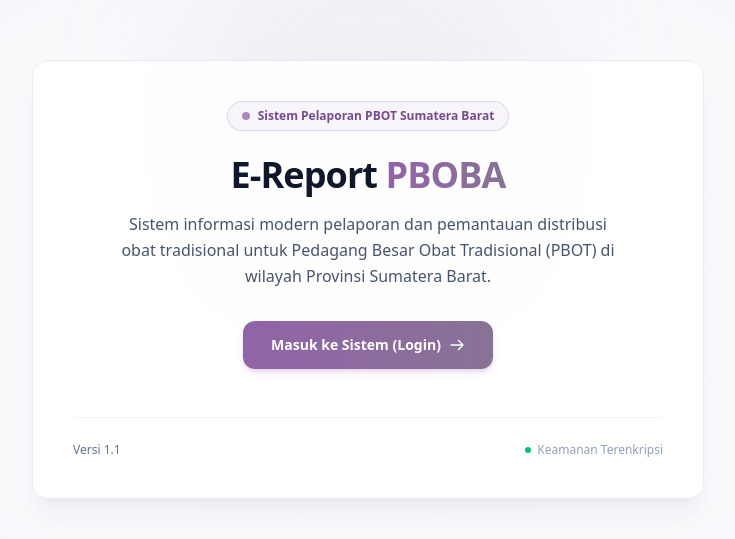
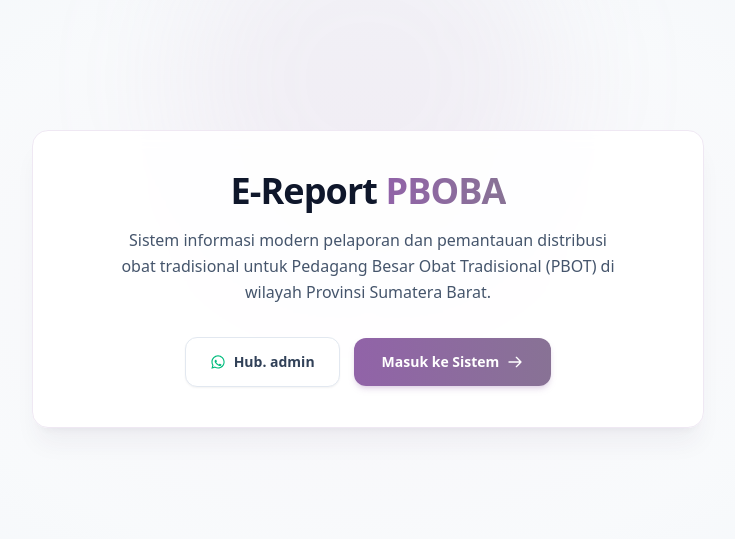
Before and after one commit to supremeinori/ereport, a Next.js app: page / in a window 1280 px wide. Shown: the part 121-660 px from the top of the page, without its empty margins (272-1007 px from the left). Built offline with nearby package versions, Linux system fonts and the light colour scheme.

Commit message:
feat(landing): add WhatsApp Hub. admin button next to login button

```diff
--- a/src/app/page.tsx
+++ b/src/app/page.tsx
@@ -7,10 +7,6 @@ export default function Home() {
       <div className="absolute top-1/4 left-1/2 -translate-x-1/2 -translate-y-1/2 w-96 h-96 bg-purple-400/10 rounded-full blur-3xl pointer-events-none" />
 
       <div className="max-w-2xl w-full bg-white/90 backdrop-blur-sm border border-purple-100 rounded-2xl shadow-xl shadow-purple-900/5 p-8 sm:p-10 text-center relative z-10">
-        <div className="inline-flex items-center gap-2 px-3.5 py-1.5 rounded-full text-xs font-semibold bg-purple-50 text-purple-700 border border-purple-200/80 mb-6 shadow-xs">
-          <span className="w-2 h-2 rounded-full bg-purple-600 animate-pulse"></span>
-          Sistem Pelaporan PBOT Sumatera Barat
-        </div>
         <h1 className="text-3xl font-extrabold tracking-tight text-slate-900 sm:text-4xl">
           E-Report <span className="bg-gradient-to-r from-purple-600 to-indigo-600 bg-clip-text text-transparent">PBOBA</span>
         </h1>
@@ -19,25 +15,31 @@ export default function Home() {
           untuk Pedagang Besar Obat Tradisional (PBOT) di wilayah Provinsi Sumatera Barat.
         </p>
 
-        <div className="mt-8 flex flex-col sm:flex-row gap-4 justify-center">
+        <div className="mt-8 flex flex-col sm:flex-row gap-3.5 justify-center items-center">
+          <a
+            href="https://wa.me/6281363622533"
+            target="_blank"
+            rel="noopener noreferrer"
+            className="w-full sm:w-auto inline-flex items-center justify-center gap-2 px-6 py-3.5 rounded-xl text-sm font-semibold text-slate-700 bg-white hover:bg-slate-50 border border-slate-200 shadow-xs hover:shadow-sm transition-all duration-200 hover:-translate-y-0.5 active:translate-y-0"
+          >
+            <svg className="w-4 h-4 text-emerald-500 fill-current" viewBox="0 0 24 24">
+              <path d="M12.04 2c-5.46 0-9.91 4.45-9.91 9.91 0 1.75.46 3.45 1.32 4.95L2.05 22l5.25-1.38c1.45.79 3.08 1.21 4.74 1.21 5.46 0 9.91-4.45 9.91-9.91 0-2.65-1.03-5.14-2.9-7.01A9.82 9.82 0 0012.04 2zm.01 1.67c4.54 0 8.24 3.7 8.24 8.24 0 2.2-.86 4.28-2.42 5.83a8.18 8.18 0 01-5.82 2.41c-1.45 0-2.88-.38-4.14-1.11l-.3-.18-3.12.82.83-3.04-.2-.31a8.19 8.19 0 01-1.25-4.42c0-4.54 3.7-8.24 8.24-8.24zm4.52 11.66c-.25-.13-1.47-.72-1.7-.81-.23-.08-.39-.13-.56.13-.17.25-.64.81-.79.97-.14.17-.29.19-.54.06-.25-.13-1.06-.39-2.02-1.25-.75-.67-1.25-1.5-1.4-1.75-.14-.25-.02-.39.11-.51.11-.11.25-.29.38-.44.13-.15.17-.25.25-.42.08-.17.04-.31-.02-.44-.06-.13-.56-1.35-.77-1.85-.2-.49-.41-.42-.56-.43h-.48c-.17 0-.44.06-.67.31-.23.25-.88.86-.88 2.1 0 1.24.9 2.44 1.03 2.61.13.17 1.78 2.71 4.31 3.8.6.26 1.07.42 1.44.54.61.19 1.16.17 1.6.1.49-.07 1.47-.6 1.68-1.18.21-.58.21-1.07.15-1.18-.06-.11-.23-.17-.48-.3z" />
+            </svg>
+            <span>Hub. admin</span>
+          </a>
+
           <Link
             href="/login"
-            className="inline-flex items-center justify-center gap-2 px-7 py-3.5 rounded-xl text-sm font-semibold text-white bg-gradient-to-r from-purple-600 to-indigo-600 hover:from-purple-700 hover:to-indigo-700 shadow-md shadow-purple-500/25 transition-all duration-200 hover:-translate-y-0.5 active:translate-y-0"
+            className="w-full sm:w-auto inline-flex items-center justify-center gap-2 px-7 py-3.5 rounded-xl text-sm font-semibold text-white bg-gradient-to-r from-purple-600 to-indigo-600 hover:from-purple-700 hover:to-indigo-700 shadow-md shadow-purple-500/25 transition-all duration-200 hover:-translate-y-0.5 active:translate-y-0"
           >
-            <span>Masuk ke Sistem (Login)</span>
+            <span>Masuk ke Sistem</span>
             <svg className="w-4 h-4" fill="none" stroke="currentColor" viewBox="0 0 24 24">
               <path strokeLinecap="round" strokeLinejoin="round" strokeWidth={2} d="M14 5l7 7m0 0l-7 7m7-7H3" />
             </svg>
           </Link>
         </div>
 
-        <div className="mt-12 pt-6 border-t border-slate-100 flex items-center justify-between text-xs text-slate-400">
-          <span className="font-medium text-slate-500">Versi 1.1</span>
-          <span className="flex items-center gap-1.5">
-            <span className="w-1.5 h-1.5 rounded-full bg-emerald-500"></span>
-            Keamanan Terenkripsi
-          </span>
-        </div>
+
       </div>
     </main>
   );
```
